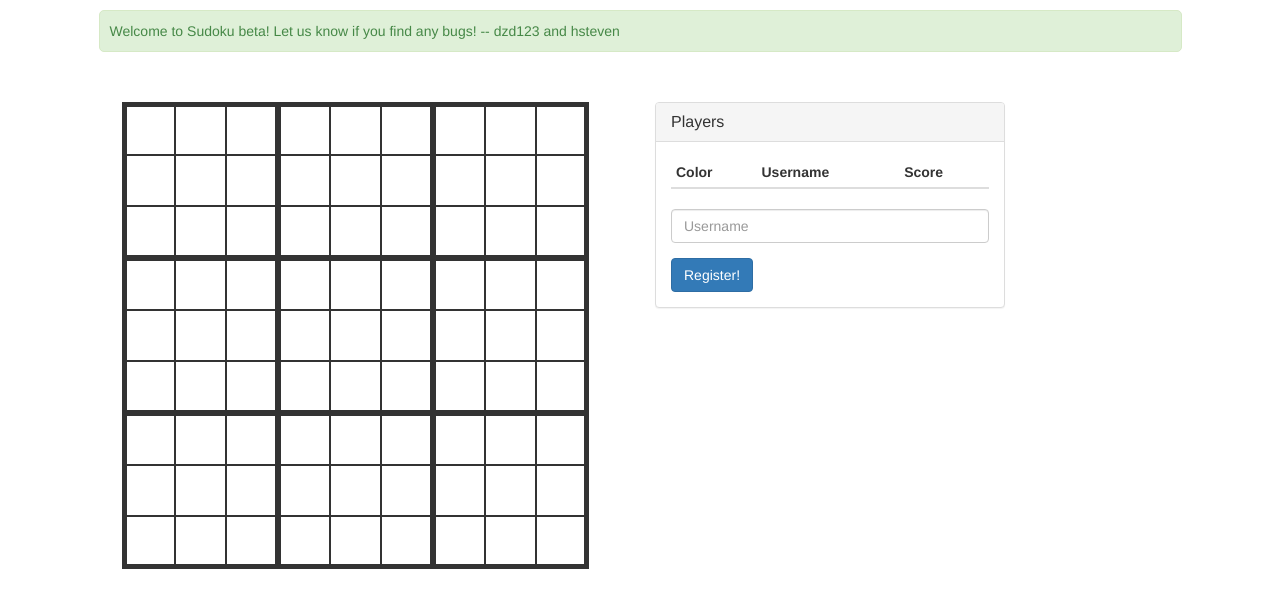
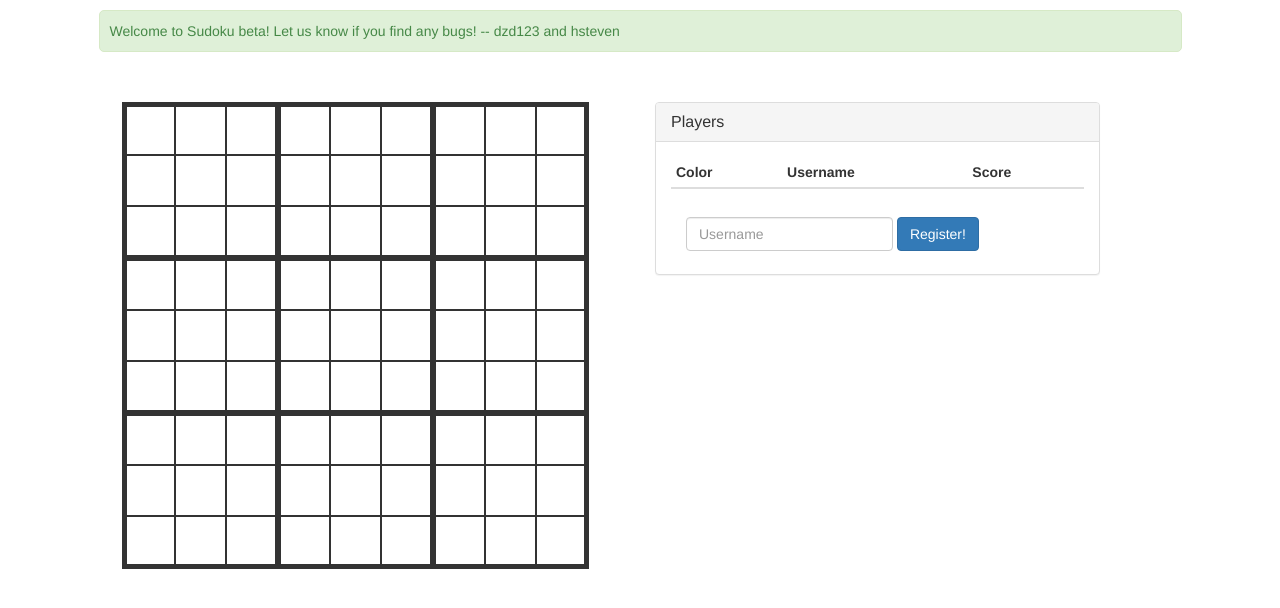
Before and after one commit to stevenhao/pair, a website: page views/index.html in a window 1280 px wide. Drawn offline with Linux system fonts and the light colour scheme; files that its build step writes are made by us from their sources; no server answers; files whose address does not match are found by name.

Commit message:
make bootstrap register button pretty

```diff
--- a/views/index.html
+++ b/views/index.html
@@ -28,7 +28,7 @@
         </table>
       </div>
 
-      <div class="col-md-4">
+      <div class="col-md-5">
         <div class="panel panel-default">
           <div class="panel-heading">
             <h3 class="panel-title">Players</h3>
@@ -48,11 +48,11 @@
                 </tbody>
               </table>
             </div>
-            <form>
+            <form class="navbar-form navbar-left">
               <div class="form-group">
                 <input type="text" class="form-control" action="" id="username" placeholder="Username">
+                <button type="submit" id="register" style="outline: none" class="btn btn-primary">Register!</button>
               </div>
-              <button type="submit" id="register" style="outline: none" class="btn btn-primary">Register!</button>
             </form>
           </div>
         </div>
```
